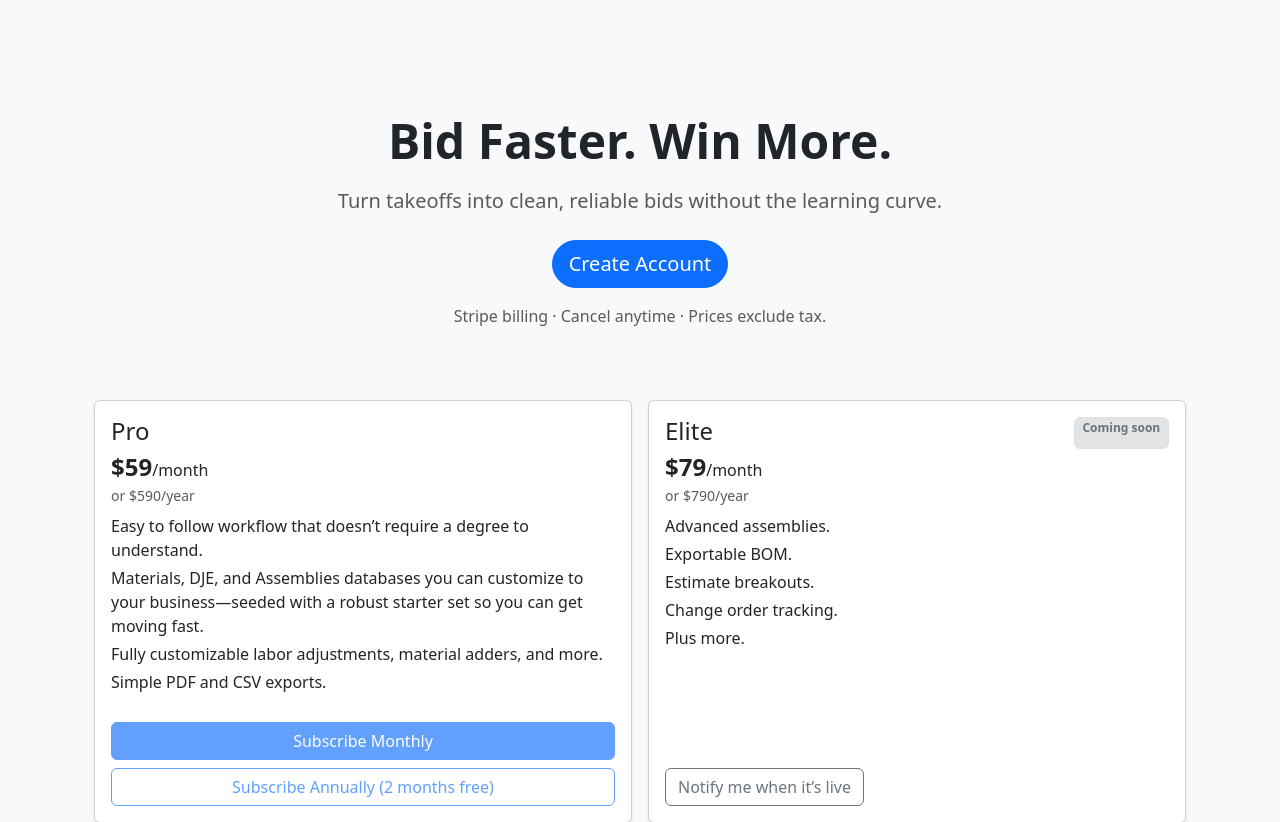
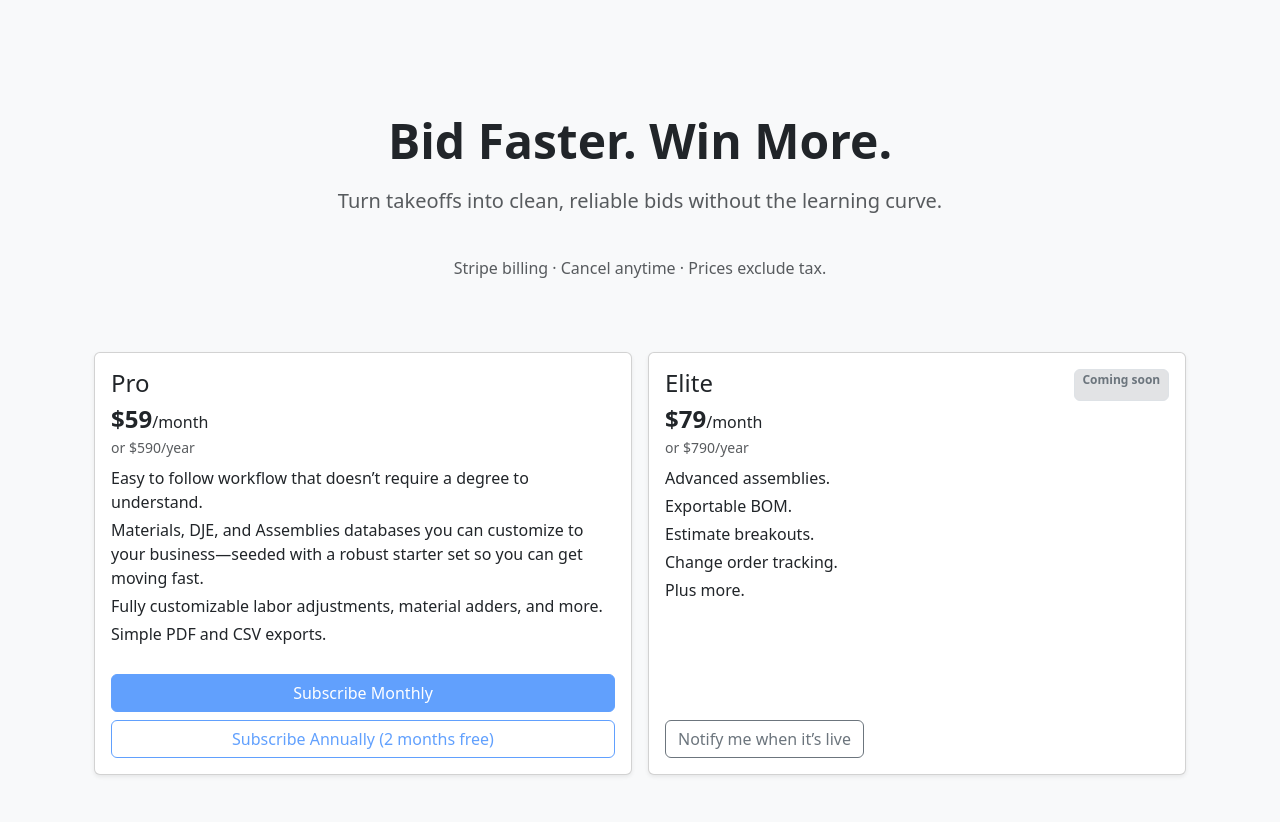
Before and after one commit to swh7930/electrical-estimator-saas, a Flask app: page /pricing in a window 1280 px wide. Shown: the part 56-878 px from the top of the page. Run offline with Flask 3, Linux system fonts and the light colour scheme; parts of the project's set-up code (start-up, migrations or seed data) failed here and were passed over; some libraries are stand-ins or nearby versions.

Commit message:
nav/pricing: align surface to checkout-first
• Header: 'Create account' → 'Sign up' linking to /pricing

• Remove guest hero CTA on /pricing; adjust tax copy until Stripe Tax is live

```diff
--- a/app/templates/pricing.html
+++ b/app/templates/pricing.html
@@ -11,8 +11,7 @@
     <p class="lead text-muted mb-4">Turn takeoffs into clean, reliable bids without the learning curve.</p>
     <div class="d-flex gap-2 justify-content-center">
       {% if not current_user.is_authenticated %}
-        <a id="createAccountCta" class="btn btn-primary btn-lg rounded-pill"
-           href="{{ url_for('auth.register_get', next='/pricing') }}">Create Account</a>
+
       {% elif is_active %}
         <form id="manageBillingCta" action="{{ url_for('billing.portal') }}" method="post">
           <input type="hidden" name="csrf_token" value="{{ csrf_token() }}">
```
